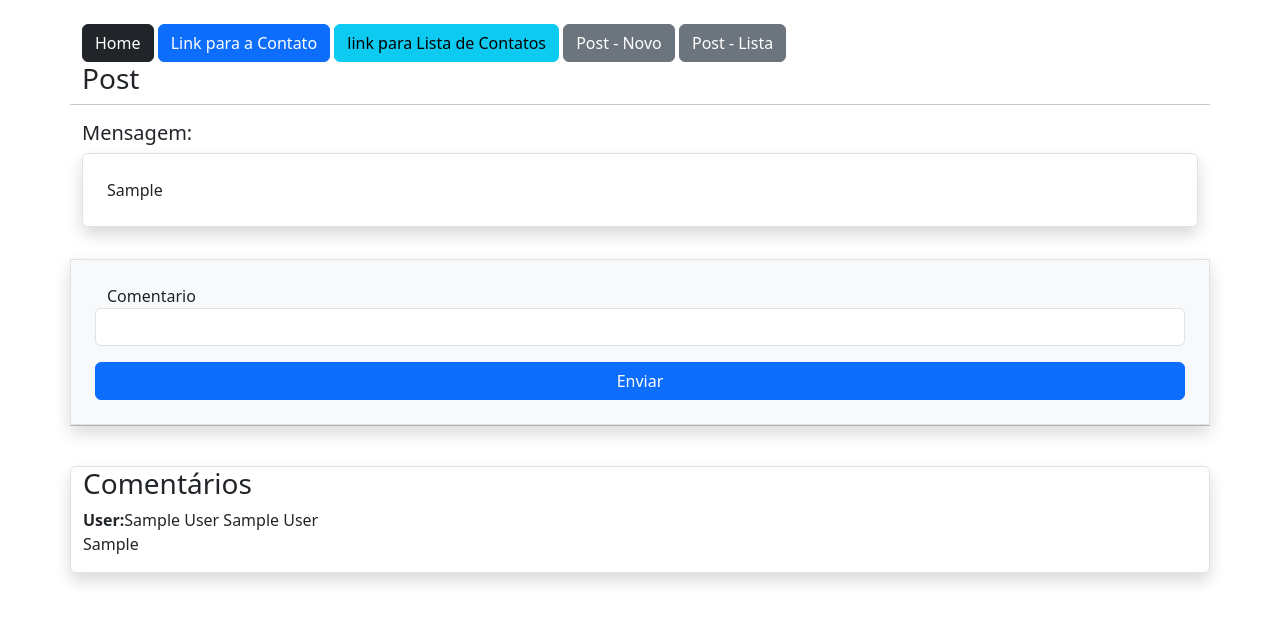
After one commit to CaaCesar/flask, a Flask app: page /post/1/ in a window 1280 px wide. The commit adds this page. Shown: the top 623 px of the page. Run offline with Flask 3, Linux system fonts and the light colour scheme; tables that the repository leaves empty hold one stand-in row (values such as "Sample post").

Commit message:
Implentando comentarios em posts

```diff
--- a/estudo/forms.py
+++ b/estudo/forms.py
@@ -1,7 +1,7 @@
 from flask_wtf import FlaskForm
 from wtforms import StringField, SubmitField, PasswordField
 from wtforms.validators import DataRequired, Email, EqualTo, ValidationError
-from estudo.models import Contato, User, Post
+from estudo.models import Contato, User, Post, PostComentarios
 from estudo import db, bcrypt
 
 class UserForm(FlaskForm):
@@ -78,3 +78,17 @@ class PostForm(FlaskForm):
 
         db.session.add(post)
         db.session.commit()
+
+class CommentForm(FlaskForm):
+    comentario = StringField('Comentario', validators=[DataRequired()])
+    btnSubmit = SubmitField('Enviar')
+
+    def save(self, user_id, post_id):
+        post = PostComentarios(
+            comentario=self.comentario.data,
+            user_id = user_id,
+            post_id = post_id
+        )
+
+        db.session.add(post)
+        db.session.commit()
--- /dev/null
+++ b/estudo/templates/post.html
@@ -0,0 +1,44 @@
+{% extends 'base.html'%}
+
+{% block content %}
+    <div class="container text-dark">
+
+        <div class="row mt-4 d-flex align-items-center flex-column">
+            <div class = "col-12">
+                {% include 'nav.html'%}
+            </div>
+            <h3>Post</h3>
+            <hr>
+        </div>
+
+        <div class="row">
+            <div class="col-12">
+                <h5>Mensagem:</h5>
+                <div class="col-12 border rounded p-4 shadow overflow-auto">
+                    {{ post.mensagem }}
+                </div>
+            </div>
+            <div class="col-12 mt-3">
+                <form action="" method="post" class="row rounde p-4 bg-light border mt-3 shadow">
+                {{ form.csrf_token }}
+
+                {{ form.comentario.label() }}
+                {{ form.comentario(class="form-control") }}
+
+                {{form.btnSubmit(class="btn btn-primary mt-3")}}
+                </form>
+            </div>
+            <hr>
+            <div class="col-12 mt-4 border rounded shadow">
+                <h3>Comentários</h3>
+                {% for c in post.comentarios %}
+                <p>
+                    <b>User:</b>{{c.user.nome}} {{c.user.sobrenome}}<br>
+                    {{c.comentario}}
+                </p>
+
+                {% endfor %}
+            </div>
+        </div>
+    </div>
+{% endblock %}
--- a/estudo/templates/post_lista.html
+++ b/estudo/templates/post_lista.html
@@ -21,7 +21,7 @@
                     <tr>
                         <td>{{linha.msgresumo()}}</td>
                         <td>{{linha.user.nome}}</td>
-                        <td></td>
+                        <td><a href="{{ url_for('PostComment', id=linha.id)}}">Detalhe</a></td>
                     </tr>
                     {% endfor%}
                 </tbody>
--- a/estudo/views.py
+++ b/estudo/views.py
@@ -1,7 +1,7 @@
 from estudo import app, db
 from flask import render_template, url_for, request, redirect
 from estudo.models import Contato, User, Post
-from estudo.forms import ContatoForm, UserForm, LoginForm, PostForm
+from estudo.forms import ContatoForm, UserForm, LoginForm, PostForm, CommentForm
 from flask_login import login_user, logout_user, current_user
 
 @app.route('/', methods=['GET', 'POST'])
@@ -77,7 +77,14 @@ def contato_detail(id):
 
     return render_template('contato_detail.html', obj=obj)
 
-
+@app.route('/post/<int:id>/', methods=['GET', 'POST'])
+def PostComment(id):
+    post = Post.query.get(id)
+    form = CommentForm()
+    if form.validate_on_submit():
+        form.save(current_user.id, id)
+        return redirect(url_for('PostComment', id=id))
+    return render_template('post.html', post=post, form=form)
 
 # Formato não recomendado de lidar com formulários
 @app.route('/antigo/', methods=['GET', 'POST'])
```
Also changed, not shown: estudo/models.py (+9 -0 lines).
